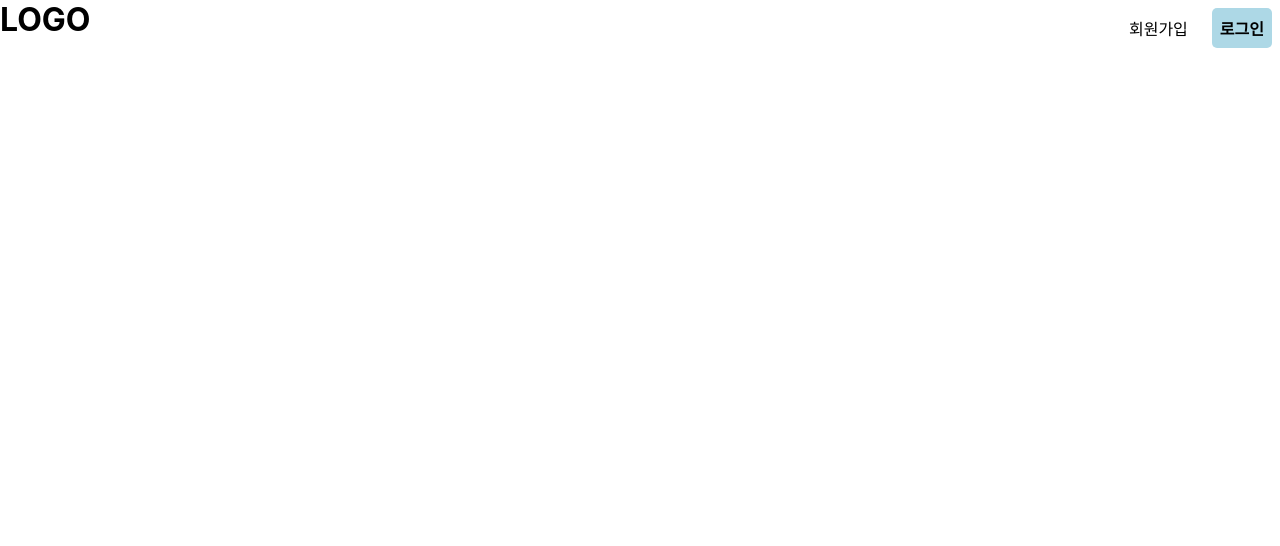
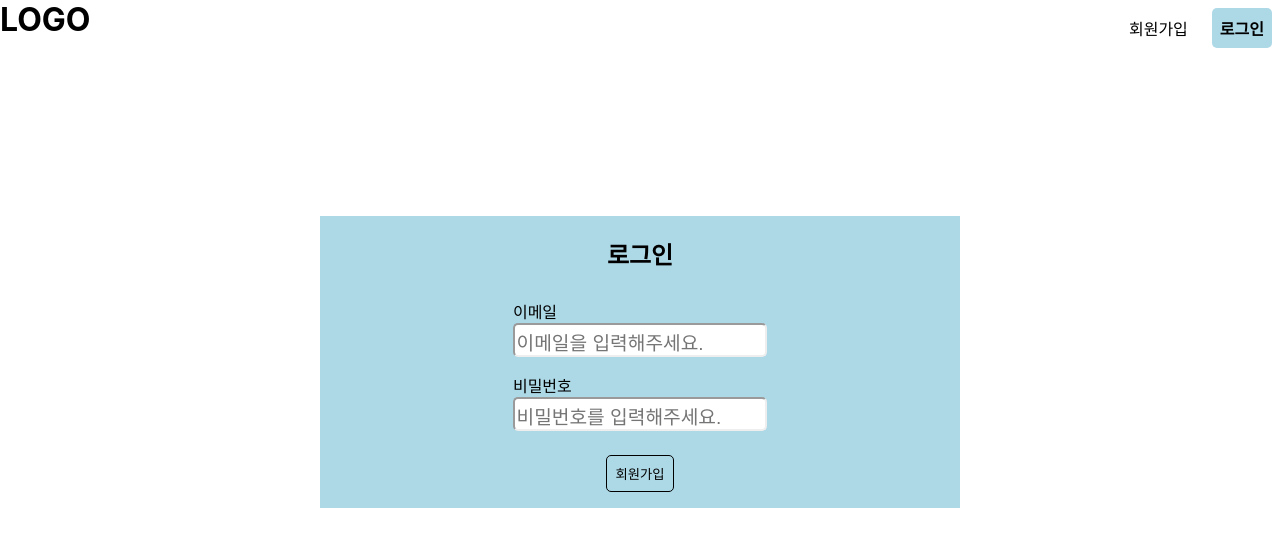
Before and after one commit to bbumjun/alethio-test, a React (Create React App) app: page /login in a window 1280 px wide. Shown: the top 546 px of the page. Built offline with nearby package versions, Linux system fonts and the light colour scheme.

Commit message:
🎨add Login route

```diff
--- a/src/App.js
+++ b/src/App.js
@@ -4,7 +4,7 @@ import { ThemeProvider } from 'styled-components';
 import theme from 'common/theme';
 import { BrowserRouter as Router, Switch, Route } from 'react-router-dom';
 import { RecoilRoot } from 'recoil';
-import SignUp from 'components/pages/SignUp';
+import { SignUp, Login } from 'components/pages';
 function App() {
   return (
     <Router>
@@ -13,8 +13,9 @@ function App() {
           <Header />
           <Switch>
             <Route exact path="/"></Route>
-            <Route path="/login"></Route>
-            <Route path="/logout"></Route>
+            <Route path="/login">
+              <Login />
+            </Route>
             <Route path="/sign-up">
               <SignUp />
             </Route>
```
